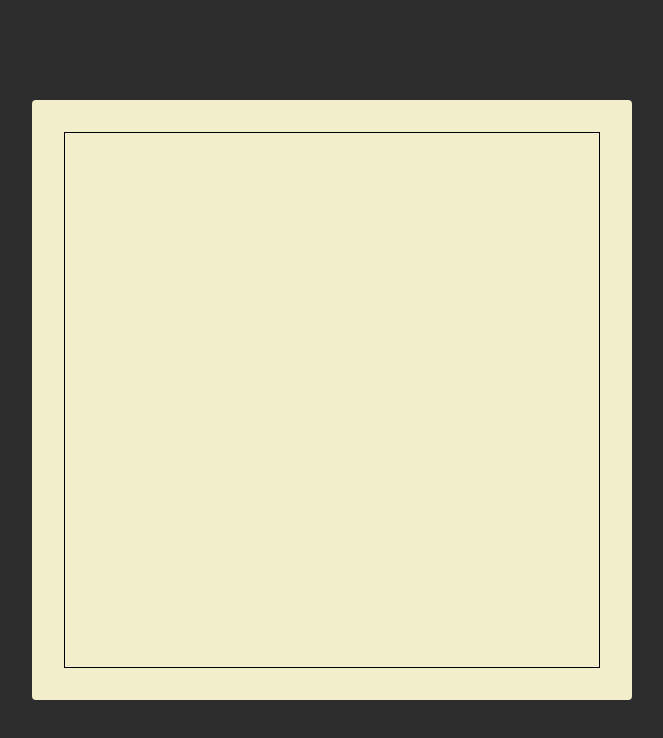
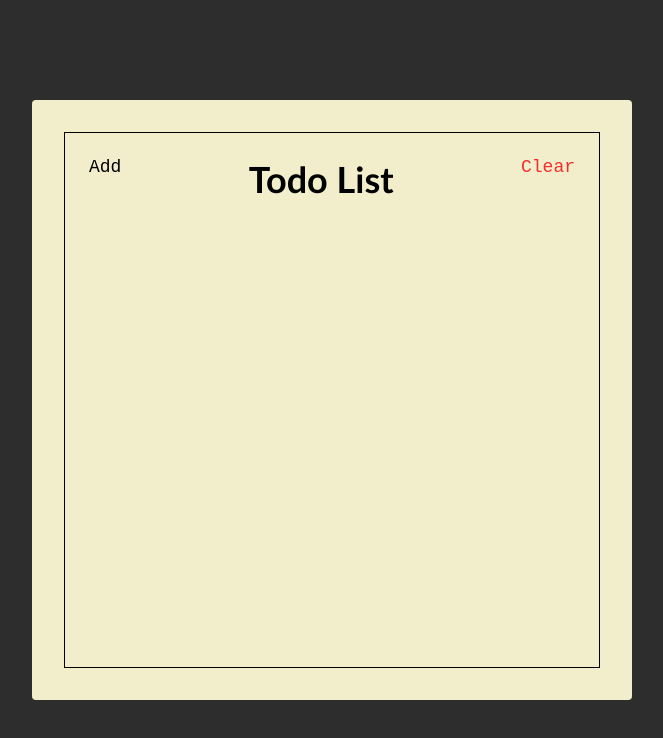
Before and after one commit to Khusyasy/codesandbox-static-html, a website: page index.html in a window 1280 px wide. Shown: the whole page, without its empty margins (308-971 px from the left). Drawn offline with Linux system fonts and the light colour scheme.

Commit message:
membuat header

```diff
--- a/index.html
+++ b/index.html
@@ -10,7 +10,11 @@
   <body>
     <div class="container">
       <div class="frame">
-
+        <div class="header">
+          <button class="header-btn">Add</button>
+          <h1 class="header-title">Todo List</h1>
+          <button class="header-btn red-color">Clear</button>
+        </div>
       </div>
     </div>
   </body>
--- a/style.css
+++ b/style.css
@@ -23,6 +23,14 @@ html {
   font-family: Arial, Helvetica, sans-serif;
 }
 
+:root {
+  --red-color: #f22d2d;
+}
+
+.red-color {
+  color: var(--red-color);
+}
+
 .container {
   width: 600px;
   height: 600px;
@@ -35,4 +43,33 @@ html {
 .frame {
   border: 1px solid black;
   height: 100%;
+
+  display: flex;
+  flex-direction: column;
 }
+
+.header {
+  display: flex;
+  align-items: flex-start;
+}
+
+.header-title {
+  flex: 1;
+
+  text-align: center;
+
+  font-size: 3.6rem;
+  font-family: "Trebuchet MS", "Lucida Sans Unicode", "Lucida Grande",
+    "Lucida Sans", Arial, sans-serif;
+}
+
+.header-btn {
+  font-size: 1.8rem;
+  font-family: "Courier New", Courier, monospace;
+
+  padding: 24px;
+
+  border: unset;
+  background: unset;
+  outline: unset;
+}
```
